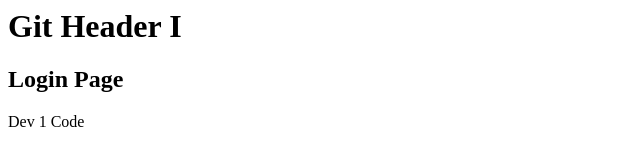
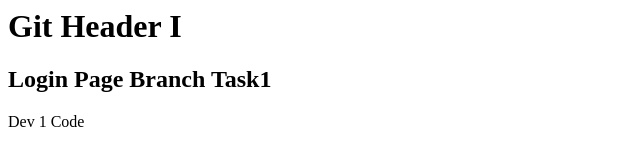
Before and after one commit to ScientistMwangi/msgitrefresh-, a plain HTML site: page index.html in a window 1280 px wide. Shown: the whole page, without its empty margins (0-640 px from the left). Drawn offline with Linux system fonts and the light colour scheme.

Commit message:
index update on branch

```diff
--- a/index.html
+++ b/index.html
@@ -1,7 +1,7 @@
 <html>
 <h1>Git Header I</h1>
 <body>
-        <h2>Login Page</h2>
+<h2>Login Page Branch Task1</h2>
 <p>Dev 1 Code</p>
 
 
```
